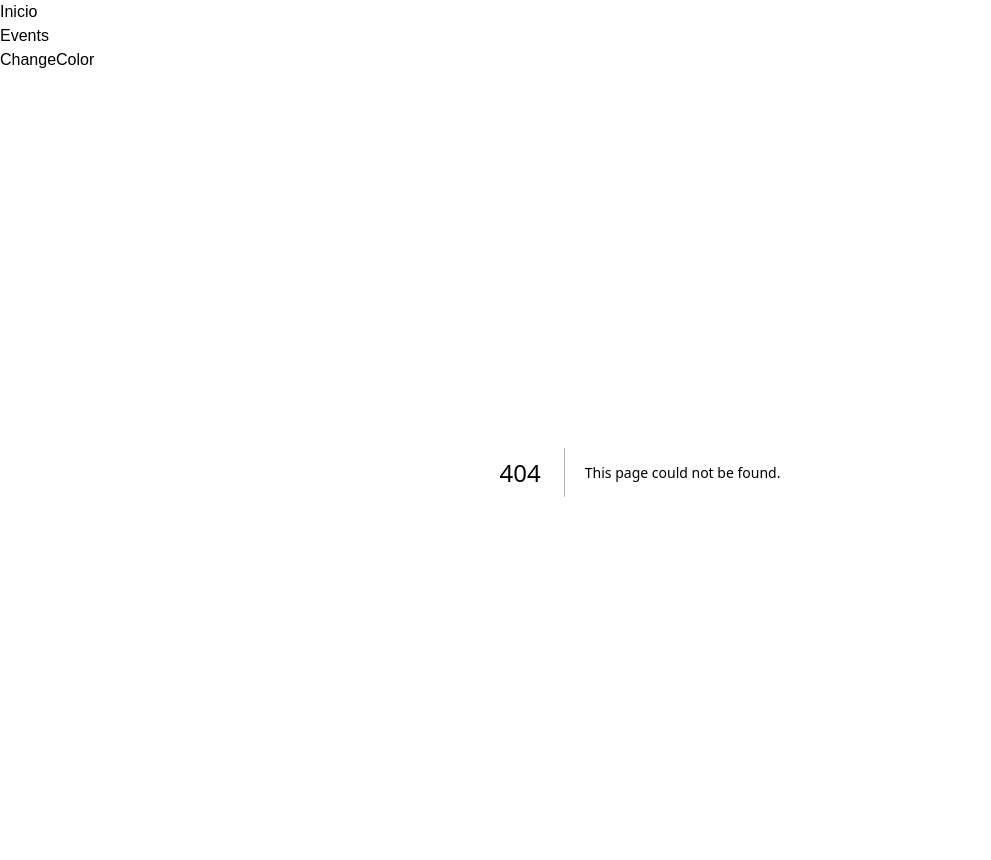
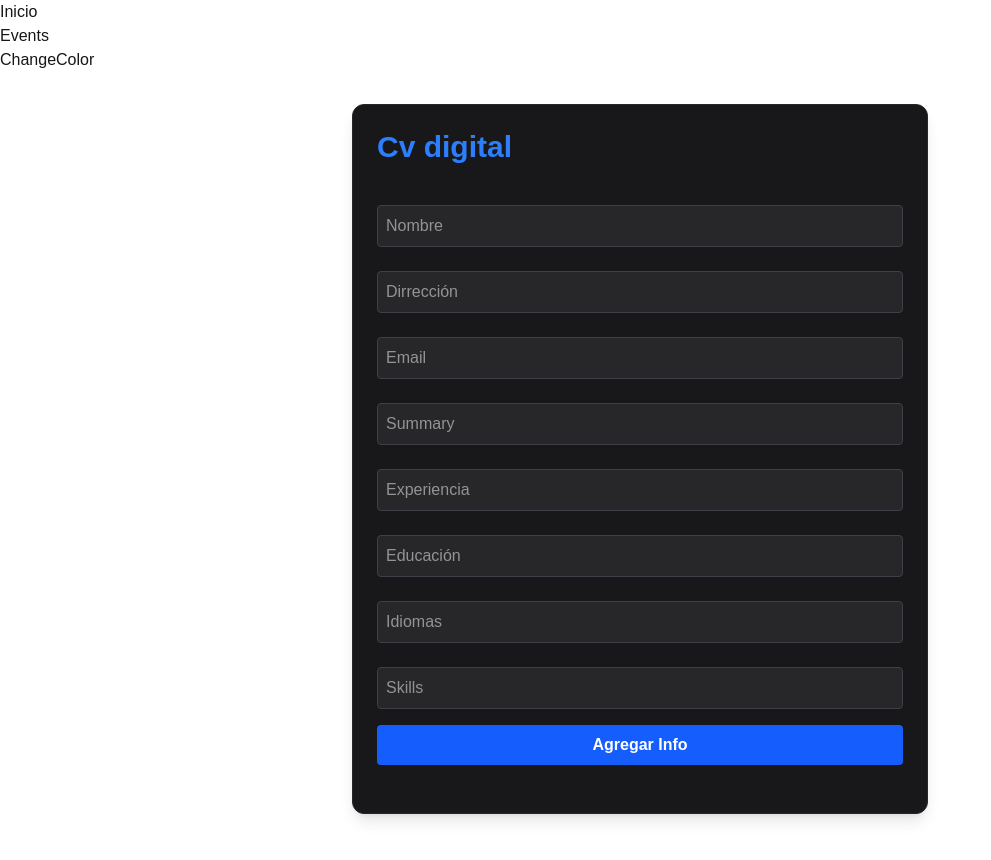
Before and after one commit to marco-g10/NextApp8B, a Next.js app: page /Cv in a window 1280 px wide. Before the commit this address had no page. Shown: the top 860 px of the page, without its empty margins (0-991 px from the left). Built offline with nearby package versions, Linux system fonts and the light colour scheme.

Commit message:
Tarea 1, cv digital Priscila Araiza

```diff
--- /dev/null
+++ b/src/app/Cv/page.tsx
@@ -0,0 +1,185 @@
+//Priscila Noemí Araiza de Anda
+// nos sirve para usar use effecy y usestate, y es un client component
+'use client'
+
+//se importa useeffect y usestate
+import { useEffect } from 'react'
+import { useState } from 'react'
+
+// interfaz
+export default function Page() {
+  //se declara un arreglo tasks, setTask nos sirve para modificar el arreglo
+  const [tasks, setTasks] = useState<any[]>([])
+  //se declara formData que es una interface que es un contrato que define que propiedades debe tener
+  //esto nos sirve para evitar declarar muchos estados para los diferentes campos
+  const [formData, setFormData] = useState({
+    //se ponen todas los atributos que debe tener nuestro cv
+      nombre: '',
+      direccion: '',
+      email: '',
+      summary: '',
+      experiencia: '',
+      educacion: '',
+      idiomas: '',
+      skills: ''
+    })
+
+  // esta función nos sirve para gestionar los inputs de los campos es muy importante
+                        //recibe como parametro e que es un evento, y este se dispara cada vez que el usuario borra o hace un cambio en el input
+  const handleChange = (e: React.ChangeEvent<HTMLInputElement>) => {
+    //toammos el nombre y el valor del evento e
+    const { name, value } = e.target;
+
+    //se actualiza el estado del formulario
+    setFormData({...formData, [name]:value})
+    console.log()
+  }
+
+  //creamos la función de addInfo que se ejecuta con el boton que creamos e
+  const addInfo = () => {
+    //lo que esta funcipon hace es manda los datos del formulario a la tasks
+    setTasks([...tasks, formData])
+
+    //reiniciamos los campos
+    setFormData({
+      nombre: '',
+      direccion: '',
+      email: '',
+      summary: '',
+      experiencia: '',
+      educacion: '',
+      idiomas: '',
+      skills: ''
+    })
+  }
+
+
+  useEffect(() => {
+    console.log(tasks)
+
+  }, [tasks])
+
+
+  //empezamos a definir el html
+  return (
+    //creamos el contenedor principal de la pagina, aquí se le agregan estilos
+    <div className="max-w-xl mx-auto p-6 bg-zinc-900 my-8 rounded-xl border border-zinc-800 shadow-lg">
+      {/* Es el titulo principal */}
+      <h1 className="text-3xl font-bold mb-4 text-blue-500">Cv digital</h1>
+      <br></br>
+      {/* en este aparatdo se definen los campos y les damos atribitos como el nombre que nos es util a la hora de
+      hacer la funcionaalidad*/}
+      <input
+        name = 'nombre'
+        placeholder='Nombre'
+        className="w-full p-2 rounded bg-zinc-800 border border-zinc-700 text-white outline-none focus:border-blue-500"
+        value={formData.nombre}
+        onChange={handleChange}
+      />
+      <br></br>
+      <br></br>
+
+      <input
+        name = 'direccion'
+        placeholder='Dirrección'
+        className="w-full p-2 rounded bg-zinc-800 border border-zinc-700 text-white outline-none focus:border-blue-500"
+        value={formData.direccion}
+        onChange={handleChange}
+      />
+      <br></br>
+      <br></br>
+
+      <input
+        name = 'email'
+        placeholder='Email'
+        className="w-full p-2 rounded bg-zinc-800 border border-zinc-700 text-white outline-none focus:border-blue-500"
+        value={formData.email}
+        onChange={handleChange}
+      />
+      <br></br>
+      <br></br>
+
+      <input
+        name = 'summary'
+        placeholder='Summary'
+        className="w-full p-2 rounded bg-zinc-800 border border-zinc-700 text-white outline-none focus:border-blue-500"
+        value={formData.summary}
+        onChange={handleChange}
+      />
+      <br></br>
+      <br></br>
+
+      <input
+        name = 'experiencia'
+        placeholder='Experiencia'
+        className="w-full p-2 rounded bg-zinc-800 border border-zinc-700 text-white outline-none focus:border-blue-500"
+        value={formData.experiencia}
+        onChange={handleChange}
+      />
+      <br></br>
+      <br></br>
+
+      <input
+        name = 'educacion'
+        placeholder='Educación'
+        className="w-full p-2 rounded bg-zinc-800 border border-zinc-700 text-white outline-none focus:border-blue-500"
+        value={formData.educacion}
+        onChange={handleChange}
+      />
+      <br></br>
+      <br></br>
+
+      <input
+        name = 'idiomas'
+        placeholder='Idiomas'
+        className="w-full p-2 rounded bg-zinc-800 border border-zinc-700 text-white outline-none focus:border-blue-500"
+        value={formData.idiomas}
+        onChange={handleChange}
+      />
+      <br></br>
+      <br></br>
+
+      <input
+        name = 'skills'
+        placeholder='Skills'
+        className="w-full p-2 rounded bg-zinc-800 border border-zinc-700 text-white outline-none focus:border-blue-500"
+        value={formData.skills}
+        onChange={handleChange}
+      />
+      <br></br>
+
+      {/*Aquí se crea el boton que nos ejecuta la logica, el onClick asocia el boton con la funcionalidad
+       */}
+      <button onClick={addInfo} className="w-full mt-4 bg-blue-600 hover:bg-blue-700 text-white font-semibold py-2 px-4 rounded transition-colors cursor-pointer">
+        Agregar Info
+      </button>
+
+      {/* Creamos una lista desordenada para agrupar los elemementos que se crean en base a la información del formulario */}
+      <ul className="mt-6 space-y-4">
+        {/* Usamos el metodo .mao para recorrer la lista tasks, y el index es la posicion en la lista */}
+        {tasks.map((task, index) => (
+          // el key={index} es pbligatorio en react y nos sirve para darle un id unico a cada valor de la lista
+          <li key={index} className="p-4 bg-zinc-800 border border-zinc-700 rounded-lg text-zinc-200">
+            {/* Se despliegan todos los valores */}
+            <strong>Nombre:</strong> {task.nombre}
+            <br></br>
+            <strong>Dirección:</strong> {task.direccion}
+            <br></br>
+            <strong>Email:</strong> {task.email}
+            <br></br>
+            <strong>Summary:</strong> {task.summary}
+            <br></br>
+            <strong>Experiencia:</strong> {task.experiencia}
+            <br></br>
+            <strong>Educación:</strong> {task.educacion}
+            <br></br>
+            <strong>Idiomas:</strong> {task.idiomas}
+            <br></br>
+            <strong>Skills:</strong> {task.skills}
+          </li>
+        ))}
+      </ul>
+
+    </div>
+  )
+}
```
